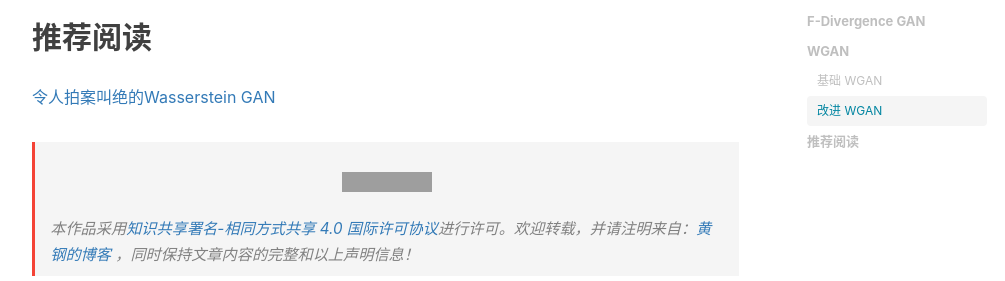
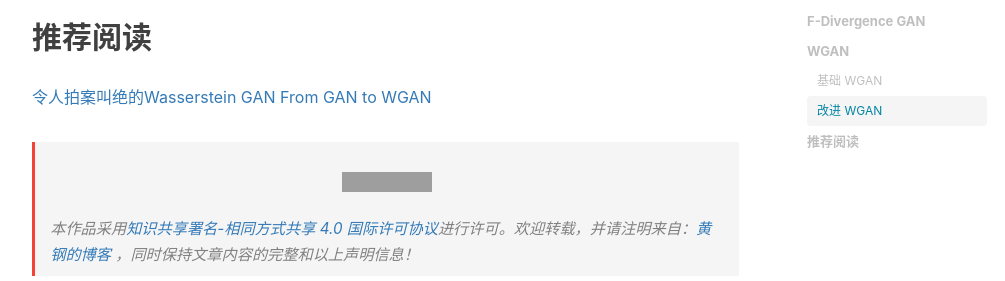
Before and after one commit to AlbertHG/alberthg.github.io, a Jekyll site: the page built from _posts/2018-05-04-wgan.md, in a window 1280 px wide and 900 px high, scrolled down 15498 px. Shown: the part 173-454 px from the top of the window, without its empty margins (233-1238 px from the left). Built offline with Jekyll 4.4.1, drawn with Linux system fonts in a browser that asks for light colours; nearby versions of some CDN libraries; formulas are drawn with MathJax 3; comment, search, counter and statistics services are not loaded; grey boxes are pictures that could not be loaded.

Commit message:
update wgan

```diff
--- a/_posts/2018-05-04-wgan.md
+++ b/_posts/2018-05-04-wgan.md
@@ -351,3 +351,4 @@ W(P_{data},P_G)=\max_{D}\{E_{x\sim P_{data} }[D(x)]-E_{x\sim P_G}[D(x)]\\ -\lamb
 ## 推荐阅读
 
 [令人拍案叫绝的Wasserstein GAN](https://zhuanlan.zhihu.com/p/25071913)
+[From GAN to WGAN](https://lilianweng.github.io/lil-log/2017/08/20/from-GAN-to-WGAN.html#what-is-the-optimal-value-for-d)
```
